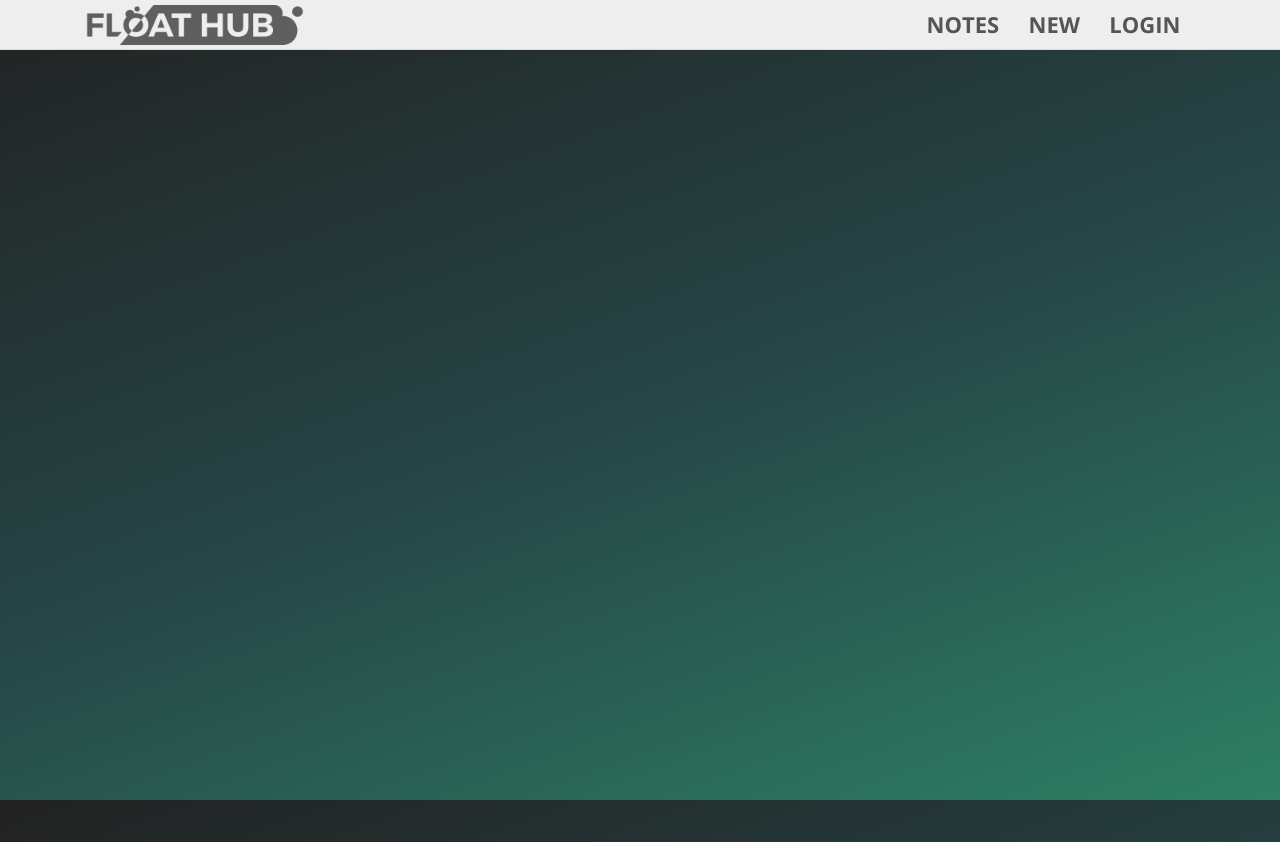
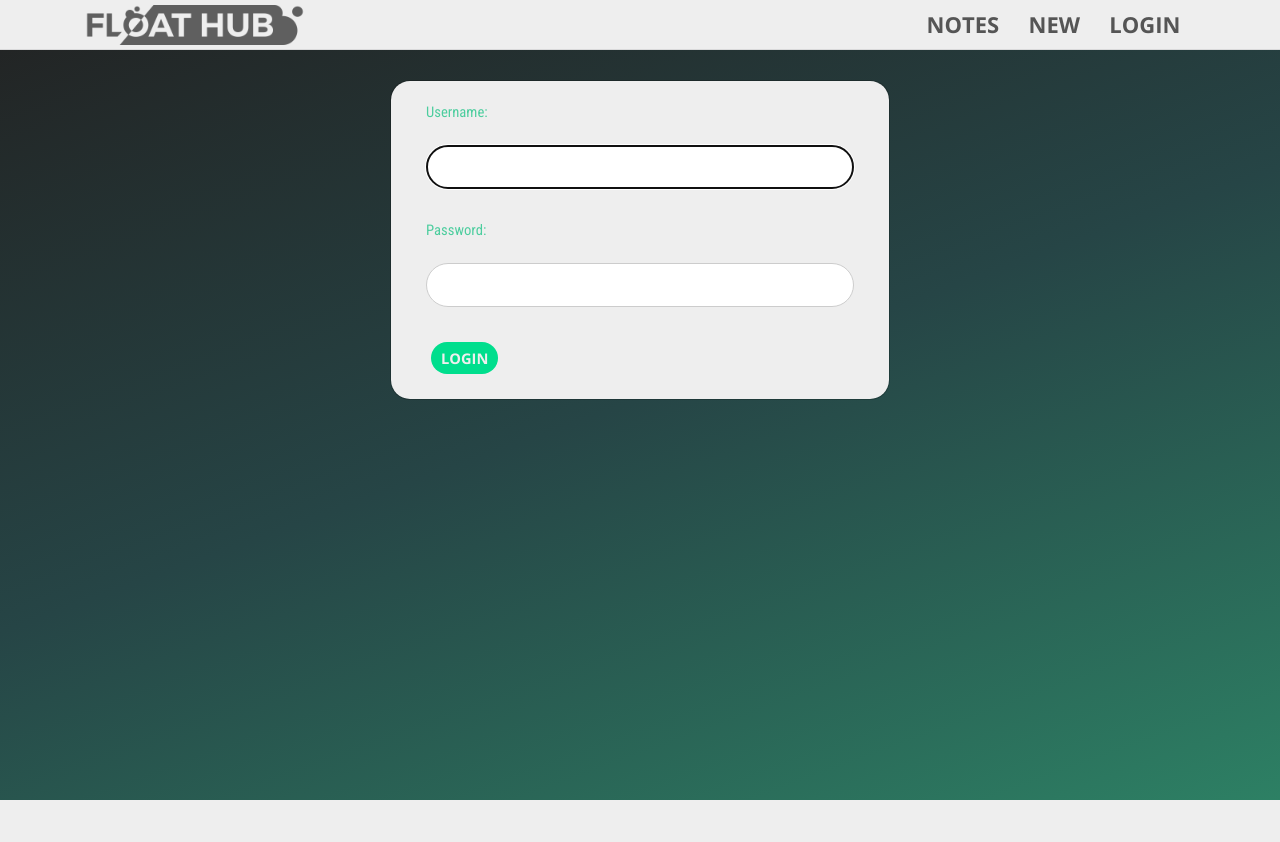
Before and after one commit to Smudgy/2ID60A2, a Django app: page /login/ in a window 1280 px wide. After the commit the page ends 800 px from the top, so only its background shows below. Run offline with Django 3.2, Linux system fonts and the light colour scheme; data that the repository does not hold is empty; some libraries are stand-ins or nearby versions.

Commit message:
Ability to login, doesnt show posts when not logged in

```diff
--- a/blog/models.py
+++ b/blog/models.py
@@ -6,7 +6,7 @@ from django.utils import timezone
 
 
 class Post(models.Model):
-    #author = models.ForeignKey('auth.User')
+    author = models.ForeignKey('auth.User')
     title = models.CharField(max_length=200)
     text = models.TextField()
     created_date = models.DateTimeField(
--- a/blog/static/css/login.css
+++ b/blog/static/css/login.css
@@ -3,7 +3,7 @@ form {
 }
 
 /* Full-width inputs */
-input[name=uname], input[name=psw] {
+input[type=text], input[type=password] {
     width: 100%;
     padding: 10px 20px;
     margin: 15px 0;
@@ -41,16 +41,14 @@ span.psw {
 
 /* The Modal (background) */
 .modal {
-    display: none; /* Hidden by default */
+    display: block; /* Hidden by default */
     position: fixed; /* Stay in place */
-    z-index: 5000; /* Sit on top */
+    z-index: 1; /* Sit on top */
     left: 0;
     top: 0;
     width: 100%; /* Full width */
     height: 100%; /* Full height */
     overflow: auto; /* Enable scroll if needed */
-    background-color: rgb(0,0,0); /* Fallback color */
-    background-color: rgba(0,0,0,0.4); /* Black w/ opacity */
     padding-top: 80px;
 }
 
--- a/blog/static/js/main.js
+++ b/blog/static/js/main.js
@@ -2,20 +2,15 @@
 var modal = document.getElementById('id01');
 
 // When the user clicks anywhere outside of the modal, close it
-window.onclick = function(event) {
-    if (event.target == modal) {
-        modal.style.display = "none";
-    }
-}
+// window.onclick = function(event) {
+//     if (event.target == modal) {
+//         modal.style.display = "none";
+//     }
+// }
 
 //jQuery
 $(document).ready(() => {
   $('.blur').addClass("antiblur");
-
-  $( "#lform" ).submit(function( event ) {
-    alert( "hihi silly user, this function isn't working yet ;)" );
-    event.preventDefault();
-  });
 
   $( ".psw" ).on('click', () => {
     alert( "HA! dumbass.." );
@@ -30,7 +25,3 @@ $(document).ready(() => {
     $(event.currentTarget).addClass("text-muted");
   });
 });
-
-var titles = [];
-var notes = [];
-var dates = [];
--- a/blog/templates/floathub/base.html
+++ b/blog/templates/floathub/base.html
@@ -36,9 +36,9 @@
   <div class="home-background" id="page-container">
 
     <!-- The Modal -->
-    <div id="id01" class="modal">
-      {% include "floathub/login.html" %}
-    </div>
+
+    {% block login %} {% endblock %}
+
 
     <!-- Navigation -->
     <nav class="navbar navbar-expand-lg navbar-light fixed-top" id="Nav">
@@ -61,12 +61,14 @@
             <a class="nav-link js-scroll-trigger" href="#">Contact</a>
           </li> -->
           <li class="nav-item">
-            <a class="nav-link" href="#" onclick="document.getElementById('id01').style.display='block'">Login</a>
+            <a class="nav-link" href="{% url 'login' %}">Login</a>
           </li>
         </ul>
       </div>
     </div>
   </nav>
+
+
 
   <div class="card-group" id="cardspage">
     <div class="container-fluid">
--- a/blog/templates/floathub/index.html
+++ b/blog/templates/floathub/index.html
@@ -49,7 +49,7 @@
           <a class="nav-link js-scroll-trigger" href="#">Contact</a>
         </li> -->
         <li class="nav-item">
-          <a class="nav-link" href="/notes/">Login</a>
+          <a class="nav-link" href="{% url 'login' %}">Login</a>
         </li>
       </ul>
     </div>
--- a/blog/templates/floathub/login.html
+++ /dev/null
@@ -1,15 +0,0 @@
-  <!-- Modal Content -->
-  <form id="lform" class="modal-content animate text-primary" action="/action_page.php">
-
-  <div class="container">
-    <label><b>Username</b></label>
-    <input type="text" placeholder="Enter Username" name="uname" required>
-
-    <label><b>Password</b></label>
-    <input type="password" placeholder="Enter Password" name="psw" required>
-
-    <button type="submit" class="btn btn-secundary">Login</button>
-    <button type="button" class="btn btn-primary" onclick="document.getElementById('id01').style.display='none'">Cancel</button>
-    <span class="psw"><a href="#">Forgot your password?</a></span>
-  </div>
-</form>
--- a/blog/templates/floathub/posts.html
+++ b/blog/templates/floathub/posts.html
@@ -5,7 +5,9 @@
       <h4 class="card-title">{{ post.title }}</h4>
       <p class="card-text">{{ post.text|linebreaksbr }}</p>
       <div class="card-footer">
-              <small class="text-muted">{{ post.published_date }}</small>
+        <small class="text-muted">{{ post.published_date }} <button type="button" class="close" aria-label="Close">
+          <span aria-hidden="true">&times;</span>
+        </button></small>
       </div>
     </div>
   </div>
--- /dev/null
+++ b/blog/templates/registration/login.html
@@ -0,0 +1,17 @@
+{% extends 'floathub/base.html' %}
+<!-- Modal Content -->
+{% block login %}
+<div id="id01" class="modal">
+  <form class="modal-content animate text-primary" method="post">
+    {% csrf_token %}
+
+    <div class="container">
+      {{ form.as_p }}
+
+      <button type="submit" class="btn btn-secundary">Login</button>
+      <!-- <button type="button" class="btn btn-primary">Sign up</button>
+      <span class="psw"><a href="#">Forgot your password?</a></span> -->
+    </div>
+  </form>
+</div>
+{% endblock %}
--- a/blog/urls.py
+++ b/blog/urls.py
@@ -1,11 +1,19 @@
 from django.conf.urls import url
 from . import views
+from django.contrib import admin
+from django.contrib.auth import views as auth_views
+
+urlpatterns = [
+
+]
 
 urlpatterns = [
     url(r'^$', views.post_list, name='post_list'),
     #url(r'^post/(?P<pk>\d+)/$', views.post_detail, name='post_detail'),
     url(r'^home/$', views.home, name='home'),
     url(r'^notes/$', views.post_list, name='post_list'),
-    url(r'^login/$', views.post_list, name='login'),
     url(r'^post/new/$', views.post_new, name='post_new'),
+    url(r'^login/$', auth_views.login, name='login'),
+    url(r'^logout/$', auth_views.logout, {'template_name': 'home'}, name='logout'),
+    url(r'^admin/', admin.site.urls, name='admin'),
 ]
--- a/blog/views.py
+++ b/blog/views.py
@@ -4,25 +4,39 @@ from .models import Post
 from .forms import PostForm
 from django.shortcuts import redirect
 from django.contrib.auth.models import User
+from django.http import HttpResponse
 
 # Create your views here.
 def post_list(request):
-    #posts = Post.objects.filter(author=request.user).filter(published_date__lte=timezone.now()).order_by('-published_date')
-    posts = Post.objects.filter(published_date__lte=timezone.now()).order_by('-published_date')
-    return render(request, 'floathub/base.html', {'posts': posts})
+    if request.user.is_authenticated():
+        posts = Post.objects.filter(author=request.user).filter(published_date__lte=timezone.now()).order_by('-published_date')
+        return render(request, 'floathub/base.html', {'posts': posts})
+    else:
+        posts = Post.objects.filter(published_date__lte=timezone.now()).order_by('-published_date')
+        return render(request, 'floathub/login.html', {})
+
 
 def post_new(request):
-    if request.method == "POST":
-        form = PostForm(request.POST)
-        if form.is_valid():
-            post = form.save(commit=False)
-            #post.author = request.user
-            post.published_date = timezone.now()
-            post.save()
-            return redirect('/notes/', pk=post.pk)
-    else:
-        form = PostForm()
-    return render(request, 'floathub/post_edit.html', {'form': form})
+    if request.user.is_authenticated():
+        if request.method == "POST":
+            form = PostForm(request.POST)
+            if form.is_valid():
+                post = form.save(commit=False)
+                post.author = request.user
+                post.published_date = timezone.now()
+                post.save()
+                return redirect('/notes/', pk=post.pk)
+        else:
+            form = PostForm()
+        return render(request, 'floathub/post_edit.html', {'form': form})
+    return render(request, 'floathub/login.html', {})
+
+def login(request):
+    return render(request, 'floathub/login.html', {})
 
 def home(request):
     return render(request, 'floathub/index.html', {})
+
+def delete_new(request,id):
+   #+some code to check if New belongs to logged in user
+   u = New.objects.get(pk=id).delete()
--- a/mysite/settings.py
+++ b/mysite/settings.py
@@ -119,3 +119,4 @@ USE_TZ = True
 # https://docs.djangoproject.com/en/1.11/howto/static-files/
 
 STATIC_URL = '/static/'
+LOGIN_REDIRECT_URL = 'post_list'
--- a/mysite/urls.py
+++ b/mysite/urls.py
@@ -17,6 +17,5 @@ from django.conf.urls import include, url
 from django.contrib import admin
 
 urlpatterns = [
-    url(r'^admin/', admin.site.urls),
     url(r'', include('blog.urls')),
 ]
```
Lines whose indentation alone changed are shown as unchanged.
